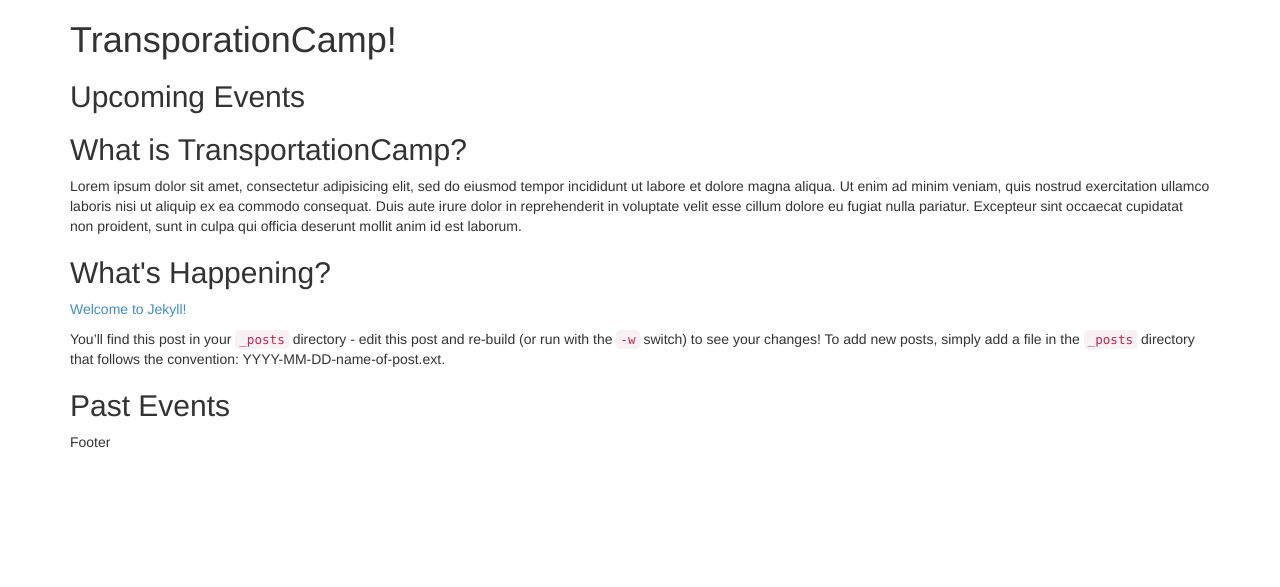
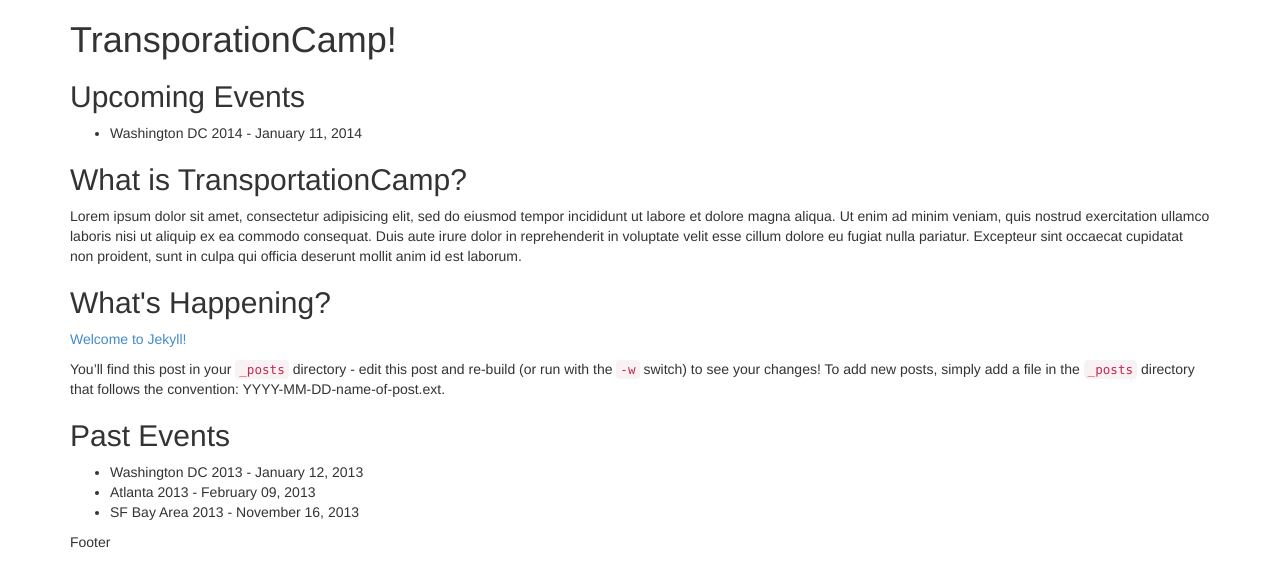
Before and after one commit to transpocamp/transportationcamp.org, a Jekyll site: the page built from index.html, in a window 1280 px wide. Shown: the top 587 px of the page. Built offline with Jekyll 4.4.1, drawn with Linux system fonts in a browser that asks for light colours; nearby versions of some CDN libraries; Markdown is read by kramdown in place of the engine named in the settings.

Commit message:
Add event sections

```diff
--- /dev/null
+++ b/_data/events.yml
@@ -0,0 +1,12 @@
+- title: Washington DC 2013
+  date: 2013-01-12T00:00:00
+  url: events/dc-2013
+- title: Atlanta 2013
+  date: 2013-02-09T00:00:00
+  url: events/atlanta-2013
+- title: SF Bay Area 2013
+  date: 2013-11-16T00:00:00
+  url: events/sfbay-2013
+- title: Washington DC 2014
+  date: 2014-01-11T00:00:00
+  url: events/dc-2014
--- a/index.html
+++ b/index.html
@@ -9,6 +9,14 @@
 
 <section>
   <h2>Upcoming Events</h2>
+  <ul>
+    {% assign sorted_events = site.data.events | sort: 'date' %}
+    {% for event in sorted_events %}
+      {% if event.date > site.time %}
+      <li>{{ event.title}} - {{ event.date | date: "%B %d, %Y"}}</li>
+      {% endif %}
+    {% endfor %}
+  </ul>
 </section>
 
 <section>
@@ -19,7 +27,7 @@
   quis nostrud exercitation ullamco laboris nisi ut aliquip ex ea commodo
   consequat. Duis aute irure dolor in reprehenderit in voluptate velit esse
   cillum dolore eu fugiat nulla pariatur. Excepteur sint occaecat cupidatat non
-  proident, sunt in culpa qui officia deserunt mollit anim id est laborum.
+  proident, sunt in culpa qui officia deserunt mollit anim id est laborum.</p>
 </section>
 
 <section>
@@ -37,6 +45,14 @@
 
 <section>
   <h2>Past Events</h2>
+  <ul>
+    {% assign sorted_events = site.data.events | sort: 'date' %}
+    {% for event in sorted_events %}
+      {% if event.date < site.time %}
+      <li>{{ event.title}} - {{ event.date | date: "%B %d, %Y"}}</li>
+      {% endif %}
+    {% endfor %}
+  </ul>
 </section>
 
 <footer>
```
